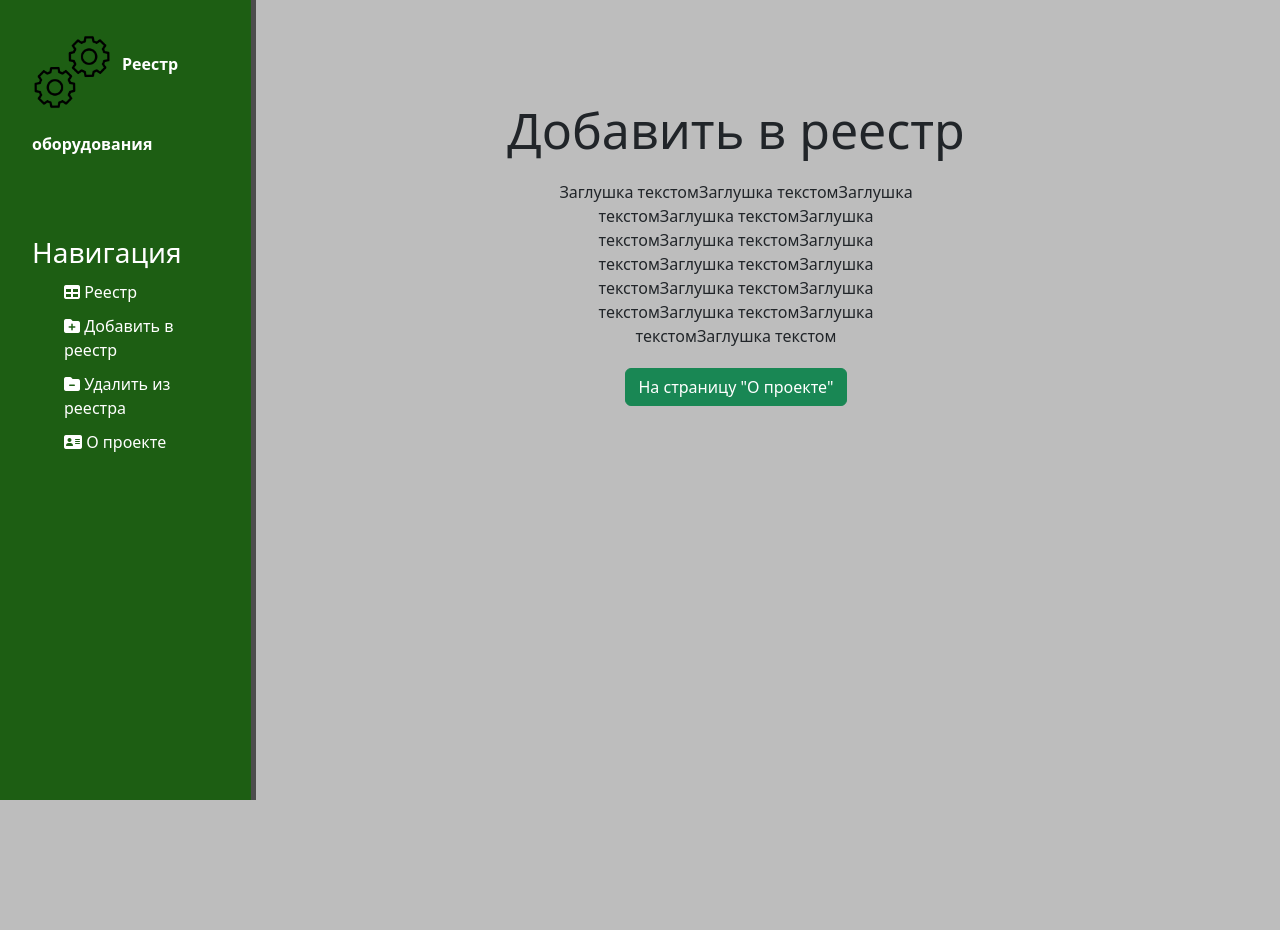
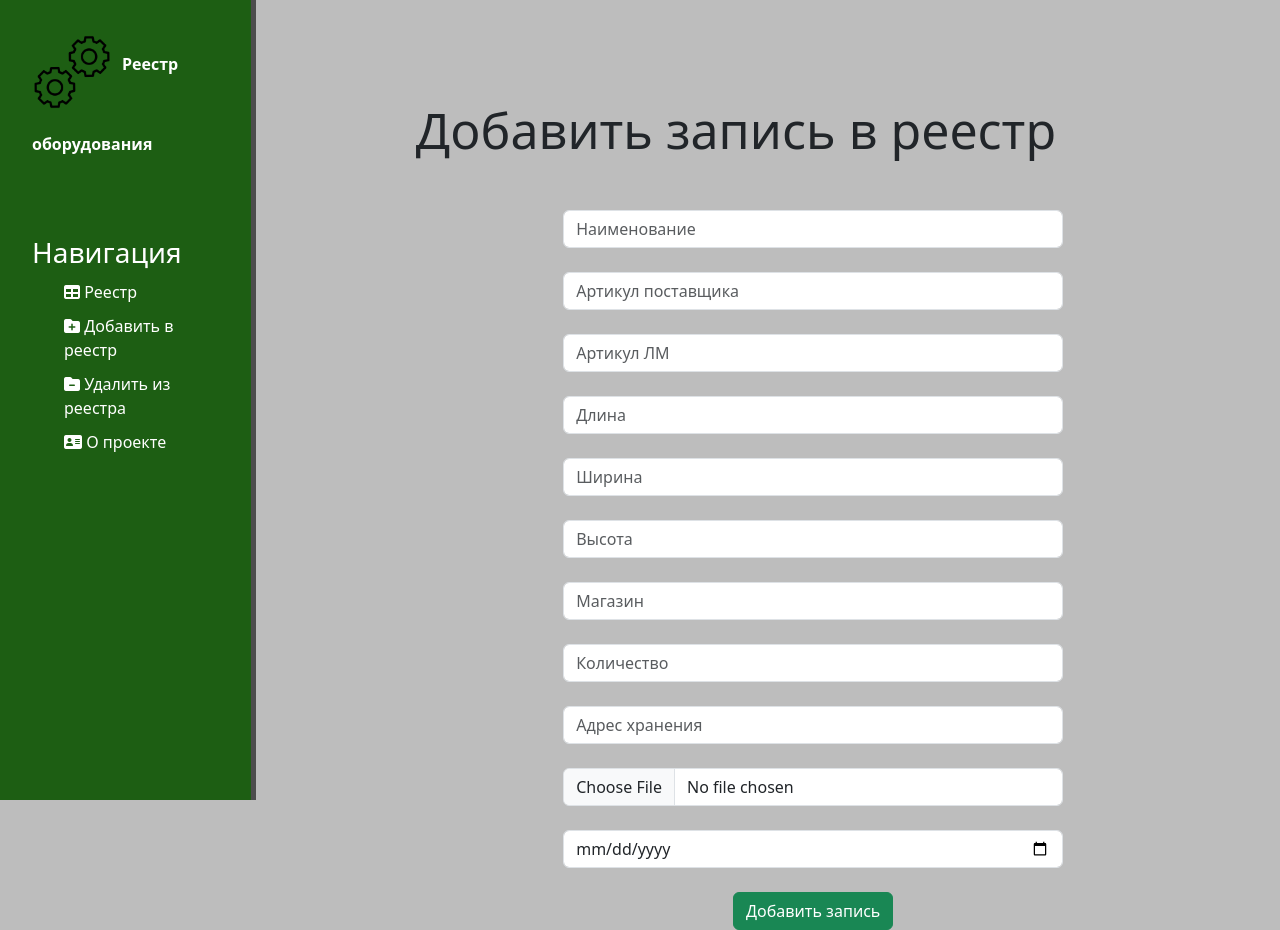
Before and after one commit to SergeyBorozdin/projectDjango, a Django app: page /add_register in a window 1280 px wide. Before the commit the page ends 800 px from the top, so only its background shows below. Run offline with Django 5.2, Linux system fonts and the light colour scheme; some libraries are stand-ins or nearby versions.

Commit message:
added form add register

```diff
--- a/progger/main/models.py
+++ b/progger/main/models.py
@@ -9,7 +9,7 @@ class Equipment(models.Model):
     length = models.IntegerField('Длина')
     width = models.IntegerField('Ширина')
     depth = models.IntegerField('Высота')
-    shop = models.CharField('Магазин', max_length=500)
+    shop = models.CharField('Магазин', max_length=250)
     amount = models.IntegerField('Количество')
     address = models.CharField('Адрес хранения', max_length=250)
     image = models.ImageField(upload_to='image', blank=True, null=True)
--- a/progger/main/static/main/css/main.css
+++ b/progger/main/static/main/css/main.css
@@ -66,3 +66,9 @@ main .features h1 {
 main .features p {
     max-width: 400px; margin: 20px auto;
 }
+
+form {
+    margin-left: 32%;
+    width: 500px;
+    margin-top: 50px;
+}
--- a/progger/main/templates/main/add_register.html
+++ b/progger/main/templates/main/add_register.html
@@ -4,8 +4,21 @@
 
 {% block content %}
     <div class="features">
-        <h1>Добавить в реестр</h1>
-        <p>Заглушка текстомЗаглушка текстомЗаглушка текстомЗаглушка текстомЗаглушка текстомЗаглушка текстомЗаглушка текстомЗаглушка текстомЗаглушка текстомЗаглушка текстомЗаглушка текстомЗаглушка текстомЗаглушка текстомЗаглушка текстом</p>
-        <button class="btn btn-success">На страницу "О проекте"</button>
+        <h1>Добавить запись в реестр</h1>
+        <form method="post" enctype="multipart/form-data">
+            {% csrf_token %}
+            <input type="text" placeholder="Наименование" maxlength="250" class="form-control"><br>
+            <input type="text" placeholder="Артикул поставщика" maxlength="250" class="form-control"><br>
+            <input type="text" placeholder="Артикул ЛМ" maxlength="250" class="form-control"><br>
+            <input type="number" placeholder="Длина" class="form-control"><br>
+            <input type="number" placeholder="Ширина" class="form-control"><br>
+            <input type="number" placeholder="Высота" class="form-control"><br>
+            <input type="text" placeholder="Магазин" maxlength="250" class="form-control"><br>
+            <input type="number" placeholder="Количество" class="form-control"><br>
+            <input type="text" placeholder="Адрес хранения" maxlength="250" class="form-control"><br>
+            <input type="file" placeholder="Фото" class="form-control"><br>
+            <input type="date" placeholder="Дата" class="form-control"><br>
+            <button class="btn btn-success" type="submit">Добавить запись</button>
+        </form>
     </div>
 {% endblock %}
```
